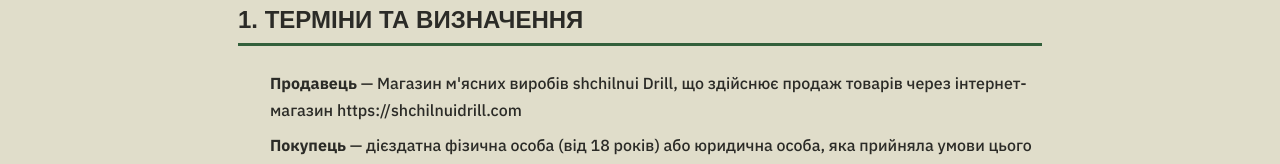
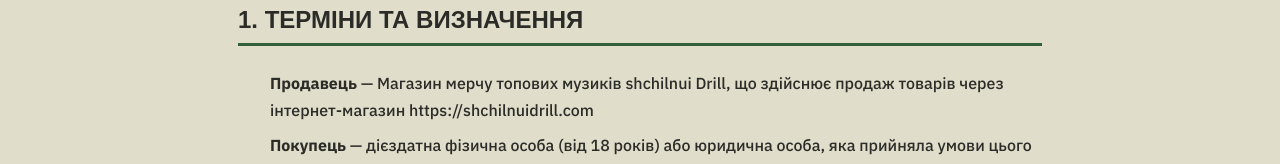
Before and after one commit to ZhekaGrem/drill_shop, a Next.js app: page /public-offer in a window 1280 px wide. Shown: the part 584-748 px from the top of the page. Built offline with nearby package versions, Linux system fonts and the light colour scheme; no server answers; a web font is replaced by a local one.

Commit message:
fix ui 26/1

```diff
--- a/src/app/catalog/[slug]/productDetails.module.scss
+++ b/src/app/catalog/[slug]/productDetails.module.scss
@@ -317,7 +317,7 @@
 
     &__mainImage {
       object-fit: contain;
-      width: 100% ;
+      width: 100%;
       height: auto;
     }
 
@@ -559,8 +559,6 @@
       border-radius: 0;
     }
 
-
-
     &__title {
       height: 48px;
       margin-bottom: var(--spacing-md);
@@ -734,7 +732,6 @@
 
     // Опис після productDetails
     .productDescription {
-
       padding: var(--spacing-md);
     }
 
--- a/src/features/auth/components/RegisterForm/RegisterForm.tsx
+++ b/src/features/auth/components/RegisterForm/RegisterForm.tsx
@@ -10,7 +10,7 @@
 import { IconAlertCircle, IconMail } from '@tabler/icons-react';
 import { Button } from '@/shared/components/Button/Button';
 import { useRouter } from 'next/navigation';
-import {  PhoneInput } from '@/shared/components/Input';
+import { PhoneInput } from '@/shared/components/Input';
 const registerSchema = z.object({
   firstName: z.string().min(1, "Ім'я є обов'язковим").max(50, "Ім'я занадто довге"),
   lastName: z.string().min(1, "Прізвище є обов'язковим").max(50, 'Прізвище занадто довге'),
--- a/src/features/reviews/components/ProductReviews/productReviews.module.scss
+++ b/src/features/reviews/components/ProductReviews/productReviews.module.scss
@@ -55,7 +55,6 @@
 @media (max-width: 768px) {
   .productReviews {
     padding-top: var(--spacing-xl);
-
   }
 
   .header {
--- a/src/features/reviews/components/ReviewList/reviewList.module.scss
+++ b/src/features/reviews/components/ReviewList/reviewList.module.scss
@@ -54,7 +54,7 @@
 .header {
   margin-bottom: 2rem;
   padding-bottom: 1.5rem;
-   border-bottom: var(--border-width) solid var(--border-color);
+  border-bottom: var(--border-width) solid var(--border-color);
 }
 
 .stats {
--- a/src/shared/config/site.ts
+++ b/src/shared/config/site.ts
@@ -3,8 +3,8 @@
 
 export const siteConfig = {
   name: 'shchilnui Drill',
-  fullName: "Магазин м'ясних виробів shchilnui Drill",
-  description: "Найкраща якість м'ясних продуктів від ферми до вашого столу.",
+  fullName: "Магазин мерчу топових музиків shchilnui Drill",
+  description: "Найкраща якість мерчу вашого столу.",
   url: 'https://shchilnuidrill.com',
   contacts: {
     phone: '+38 (093) 000000000',
```
Also changed, not shown: src/app/admin/layout.tsx (+4 -6 lines).
